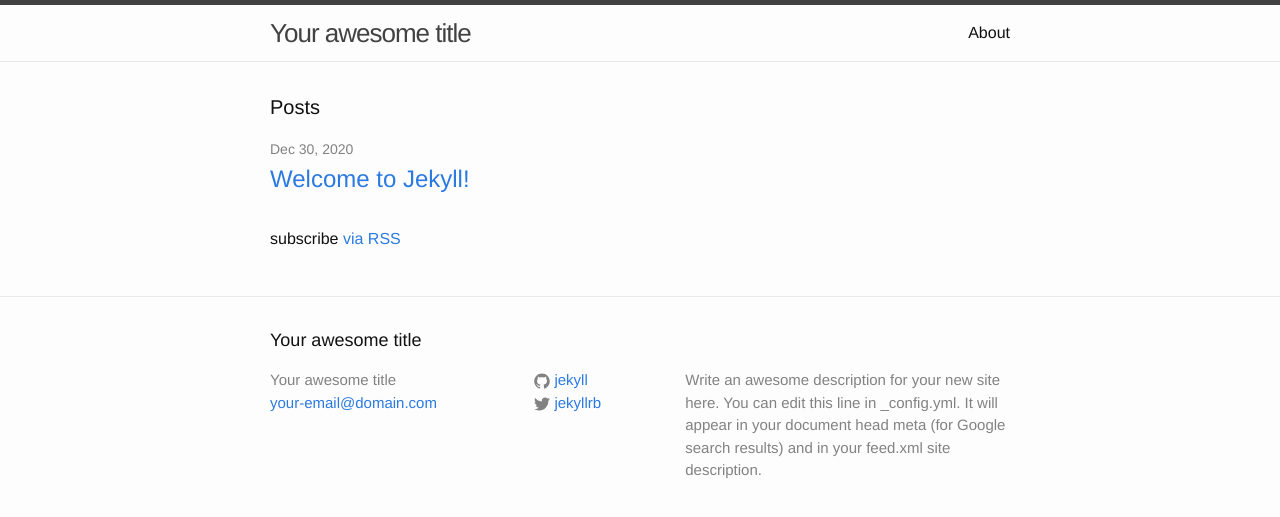
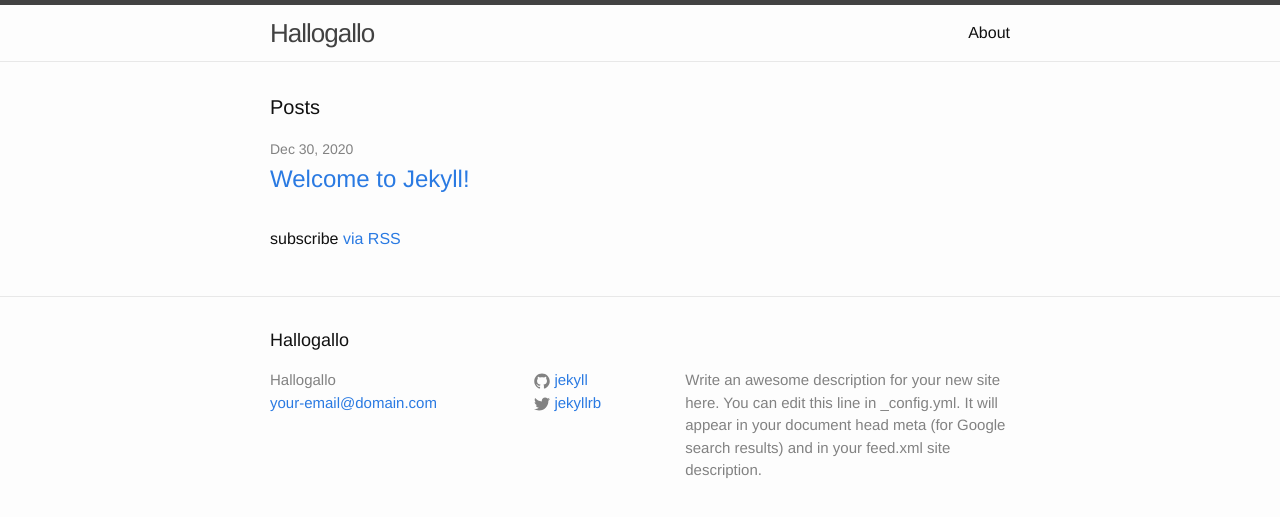
Before and after one commit to roland-works/roland-works.github.io, a Jekyll site: the page built from index.html, in a window 1280 px wide. Shown: the top 517 px of the page. Built offline with Jekyll 4.4.1, drawn with Linux system fonts in a browser that asks for light colours.

Commit message:
Updated site title.

```diff
--- a/_config.yml
+++ b/_config.yml
@@ -6,7 +6,7 @@
 # 'jekyll serve'. If you change this file, please restart the server process.
 
 # Site settings
-title: Your awesome title
+title: Hallogallo
 email: your-email@domain.com
 description: > # this means to ignore newlines until "baseurl:"
   Write an awesome description for your new site here. You can edit this
```
